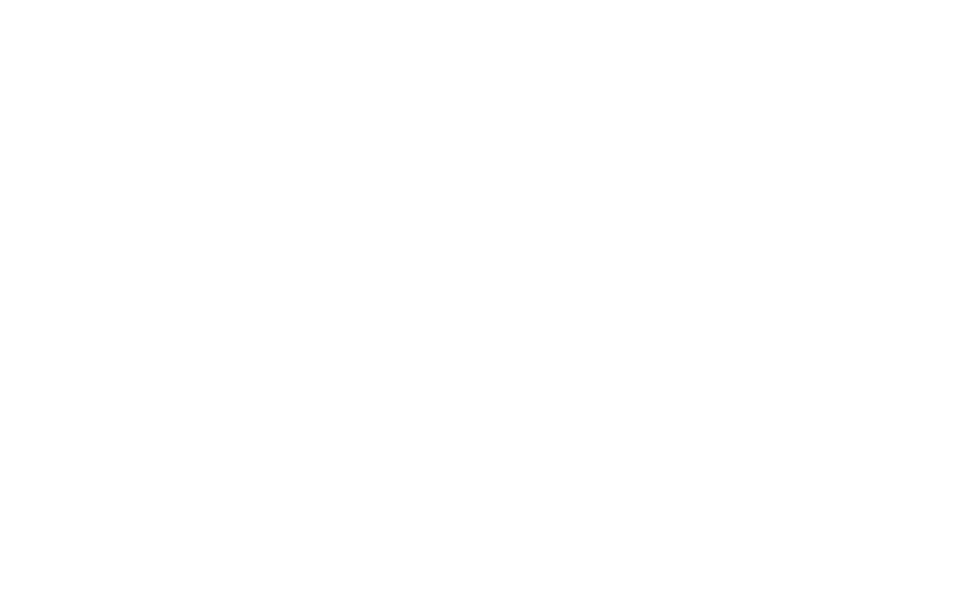
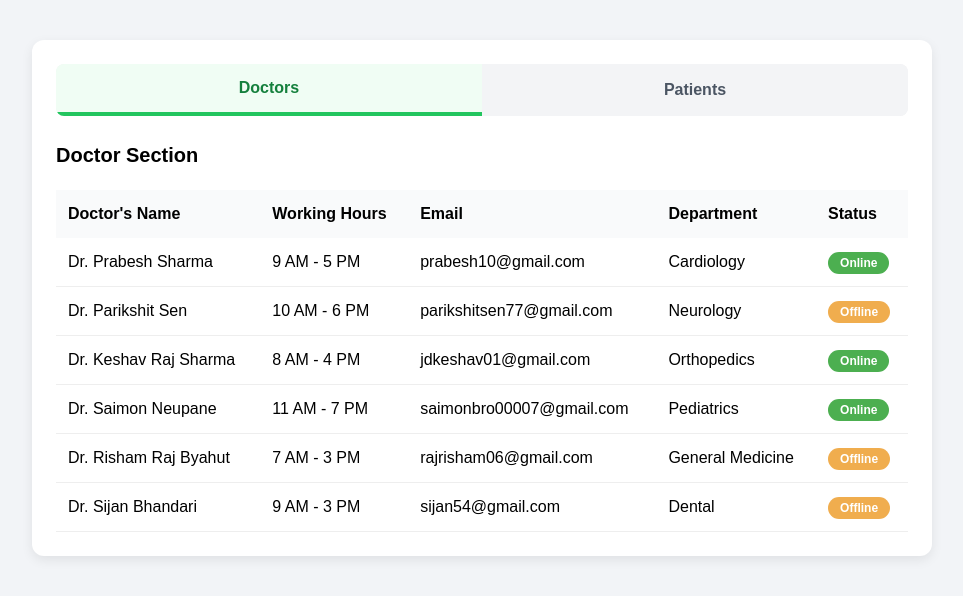
Before and after one commit to SaimonNeupane/KU-HealthCare, a React (Vite) app in the folder client/: page /receptionist/dashboard in a window 1280 px wide. Before the commit this address had no page. Shown: the top 596 px of the page, without its empty margins (158-1121 px from the left). Built offline with nearby package versions, Linux system fonts and the light colour scheme.

Commit message:
added (basic ui) DashBoard to /Receptionist

```diff
--- a/client/src/App.tsx
+++ b/client/src/App.tsx
@@ -4,6 +4,7 @@
 import Signup from "./pages/Signup";
 
 import NewPatient from "./pages/Receptionist/NewPatient.tsx";
+import Dashboard from "./pages/Receptionist/DashBoard.tsx";
 
 function App() {
   return (
@@ -15,6 +16,7 @@
         <Route path="/signup" element={<Signup />} />
 
         <Route path="/receptionist/newpatient" element={<NewPatient />} />
+        <Route path="/receptionist/dashboard" element={<Dashboard />} />
       </Routes>
     </BrowserRouter>
   );
--- a/client/src/pages/Login.tsx
+++ b/client/src/pages/Login.tsx
@@ -40,7 +40,7 @@
   const handleSubmit = (e: React.FormEvent) => {
     e.preventDefault(); // Prevents page refresh
     console.log("Submitted email:", email);
-    navigate("/registration")
+    navigate("/receptionist/newpatient")
   };
 
   return (
--- /dev/null
+++ b/client/src/pages/Receptionist/DashBoard.tsx
@@ -0,0 +1,166 @@
+import React, { useState } from "react";
+
+function Dashboard() {
+  const [activeSection, setActiveSection] = useState("doctor");
+
+  const doctors = [
+    { id: 101, name: "Dr. Prabesh Sharma", workingHours: "9 AM - 5 PM", email: "prabesh10@gmail.com", department: "Cardiology", status: "Online" },
+    { id: 102, name: "Dr. Parikshit Sen", workingHours: "10 AM - 6 PM", email: "parikshitsen77@gmail.com", department: "Neurology", status: "Offline" },
+    { id: 103, name: "Dr. Keshav Raj Sharma", workingHours: "8 AM - 4 PM", email: "jdkeshav01@gmail.com", department: "Orthopedics", status: "Online" },
+    { id: 104, name: "Dr. Saimon Neupane", workingHours: "11 AM - 7 PM", email: "saimonbro00007@gmail.com", department: "Pediatrics", status: "Online" },
+    { id: 105, name: "Dr. Risham Raj Byahut", workingHours: "7 AM - 3 PM", email: "rajrisham06@gmail.com", department: "General Medicine", status: "Offline" },
+    { id: 106, name: "Dr. Sijan Bhandari", workingHours: "9 AM - 3 PM", email: "sijan54@gmail.com", department: "Dental", status: "Offline" }
+  ];
+
+  const patients = [
+    { id: 1, name: "Piyush Bhatta", roomNumber: "101", bedAssignment: "Yes - Bed 1", treatmentStatus: "Ongoing", labReportStatus: "Arrived" },
+    { id: 2, name: "Prabesh Ojha", roomNumber: "102", bedAssignment: "No", treatmentStatus: "In queue", labReportStatus: "Pending" },
+    { id: 3, name: "Salon Timilsina", roomNumber: "103", bedAssignment: "Yes - Bed 2", treatmentStatus: "Completed", labReportStatus: "Arrived" },
+    { id: 4, name: "Nimita Paudel", roomNumber: "104", bedAssignment: "No", treatmentStatus: "Ongoing", labReportStatus: "Pending" },
+    { id: 5, name: "Gaurav Bista", roomNumber: "105", bedAssignment: "Yes - Bed 3", treatmentStatus: "In queue", labReportStatus: "Arrived" }
+  ];
+
+  const getStatusStyle = (status: string) => {
+    const map: Record<string, string> = {
+      online: "#4CAF50",
+      offline: "#f0ad4e",
+      ongoing: "#0275d8",
+      completed: "#5cb85c",
+      "in queue": "#f0ad4e",
+      arrived: "#5cb85c",
+      pending: "#f0ad4e"
+    };
+    const lower = status.toLowerCase();
+    return {
+      backgroundColor: map[lower] || "#ccc",
+      color: "white",
+      padding: "4px 12px",
+      borderRadius: "20px",
+      fontSize: "12px",
+      fontWeight: "bold"
+    };
+  };
+
+  return (
+    <div style={{ backgroundColor: "#f2f4f7", minHeight: "100vh", padding: "40px 20px", fontFamily: "sans-serif" }}>
+      {/* Centered Card Container */}
+      <div style={{ maxWidth: "900px", margin: "0 auto", backgroundColor: "white", borderRadius: "12px", padding: "24px", boxShadow: "0 4px 12px rgba(0,0,0,0.08)" }}>
+
+        {/* Tab Button Container */}
+        <div style={{ display: "flex", backgroundColor: "#f3f4f6", borderRadius: "8px", overflow: "hidden", marginBottom: "24px" }}>
+          <button
+            onClick={() => setActiveSection("doctor")}
+            style={{
+              flex: 1,
+              backgroundColor: activeSection === "doctor" ? "#f0fdf4" : "#f3f4f6",
+              border: "none",
+              borderBottom: activeSection === "doctor" ? "4px solid #22c55e" : "none",
+              padding: "12px 0",
+              fontWeight: "600",
+              color: activeSection === "doctor" ? "#15803d" : "#4b5563",
+              cursor: "pointer",
+              transition: "background-color 0.3s ease"
+            }}
+          >
+            Doctors
+          </button>
+          <button
+            onClick={() => setActiveSection("patient")}
+            style={{
+              flex: 1,
+              backgroundColor: activeSection === "patient" ? "#f0fdf4" : "#f3f4f6",
+              border: "none",
+              borderBottom: activeSection === "patient" ? "4px solid #22c55e" : "none",
+              padding: "12px 0",
+              fontWeight: "600",
+              color: activeSection === "patient" ? "#15803d" : "#4b5563",
+              cursor: "pointer",
+              transition: "background-color 0.3s ease"
+            }}
+          >
+            Patients
+          </button>
+        </div>
+
+        {/* Content Sections */}
+        {activeSection === "doctor" && (
+          <div>
+            <h2 style={{ marginBottom: "20px", fontSize: "20px", fontWeight: "600" }}>Doctor Section</h2>
+            <table style={{ width: "100%", borderCollapse: "collapse" }}>
+              <thead style={{ backgroundColor: "#f9fafb" }}>
+                <tr>
+                  <th style={{ padding: "12px", textAlign: "left" }}>Doctor's Name</th>
+                  <th style={{ padding: "12px", textAlign: "left" }}>Working Hours</th>
+                  <th style={{ padding: "12px", textAlign: "left" }}>Email</th>
+                  <th style={{ padding: "12px", textAlign: "left" }}>Department</th>
+                  <th style={{ padding: "12px", textAlign: "left" }}>Status</th>
+                </tr>
+              </thead>
+              <tbody>
+                {doctors.map((doc) => (
+                  <tr key={doc.id} style={{ borderBottom: "1px solid #eee" }}>
+                    <td style={{ padding: "12px" }}>{doc.name}</td>
+                    <td style={{ padding: "12px" }}>{doc.workingHours}</td>
+                    <td style={{ padding: "12px" }}>{doc.email}</td>
+                    <td style={{ padding: "12px" }}>{doc.department}</td>
+                    <td style={{ padding: "12px" }}>
+                      <span style={getStatusStyle(doc.status)}>{doc.status}</span>
+                    </td>
+                  </tr>
+                ))}
+              </tbody>
+            </table>
+          </div>
+        )}
+
+        {activeSection === "patient" && (
+          <div>
+            <h2 style={{ marginBottom: "20px", fontSize: "20px", fontWeight: "600" }}>Patient Section</h2>
+            <table style={{ width: "100%", borderCollapse: "collapse" }}>
+              <thead style={{ backgroundColor: "#f9fafb" }}>
+                <tr>
+                  <th style={{ padding: "12px", textAlign: "left" }}>Patient's Name</th>
+                  <th style={{ padding: "12px", textAlign: "left" }}>Room Number</th>
+                  <th style={{ padding: "12px", textAlign: "left" }}>Bed Assignment</th>
+                  <th style={{ padding: "12px", textAlign: "left" }}>Treatment Status</th>
+                  <th style={{ padding: "12px", textAlign: "left" }}>Lab Report Status</th>
+                </tr>
+              </thead>
+              <tbody>
+                {patients.map((patient) => (
+                  <tr key={patient.id} style={{ borderBottom: "1px solid #eee" }}>
+                    <td style={{ padding: "12px" }}>{patient.name}</td>
+                    <td style={{ padding: "12px" }}>{patient.roomNumber}</td>
+                    <td style={{ padding: "12px" }}>
+                      <span
+                        style={{
+                          backgroundColor: patient.bedAssignment.startsWith("Yes") ? "#f0ad4e" : "#ddd",
+                          color: patient.bedAssignment.startsWith("Yes") ? "white" : "#555",
+                          padding: "4px 12px",
+                          borderRadius: "20px",
+                          fontSize: "12px",
+                          fontWeight: "bold"
+                        }}
+                      >
+                        {patient.bedAssignment}
+                      </span>
+                    </td>
+                    <td style={{ padding: "12px" }}>
+                      <span style={getStatusStyle(patient.treatmentStatus)}>{patient.treatmentStatus}</span>
+                    </td>
+                    <td style={{ padding: "12px" }}>
+                      <span style={getStatusStyle(patient.labReportStatus)}>{patient.labReportStatus}</span>
+                    </td>
+                  </tr>
+                ))}
+              </tbody>
+            </table>
+          </div>
+        )}
+
+      </div>
+    </div>
+  );
+}
+
+export default Dashboard;
--- a/client/src/pages/Receptionist/NewPatient.tsx
+++ b/client/src/pages/Receptionist/NewPatient.tsx
@@ -11,8 +11,8 @@
 
 const departments: Record<DepartmentName, string[]> = {
   cardiology: ["Dr. Parikchit Sen", "Dr. Keshav Raj Sharma"],
-  neurology: ["Dr. Saimon Neupane", "Dr. Prabesh Sharma"],
-  orthopedics: ["Dr. Risham Raj Byahut", "Dr. Pitambar Chaudhary"],
+  neurology: ["Dr. Saimon Neupane", "Dr. Risham Raj Byahut"],
+  orthopedics: ["Dr. Prabesh Sharma", "Dr. Pitambar Chaudhary"],
   pediatrics: ["Dr. Salon Timilsina", "Dr. Udaya Ojha"],
   general: ["Dr. Gaurav Bista", "Dr. Shriharsha Acharya"],
   emergency: ["Dr. Prabesh Ojha", "Dr. Piyush Bhat"],
```
